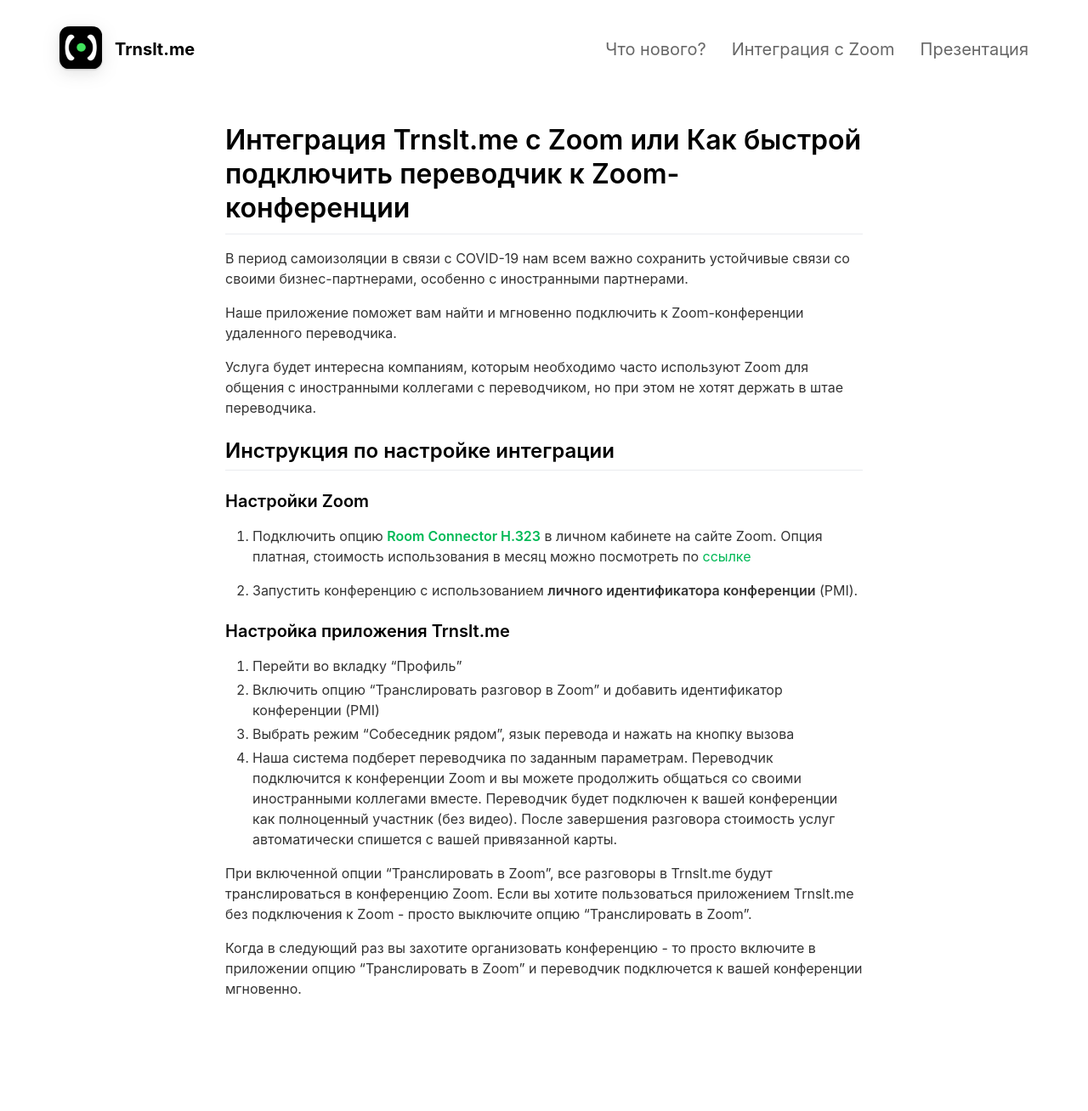
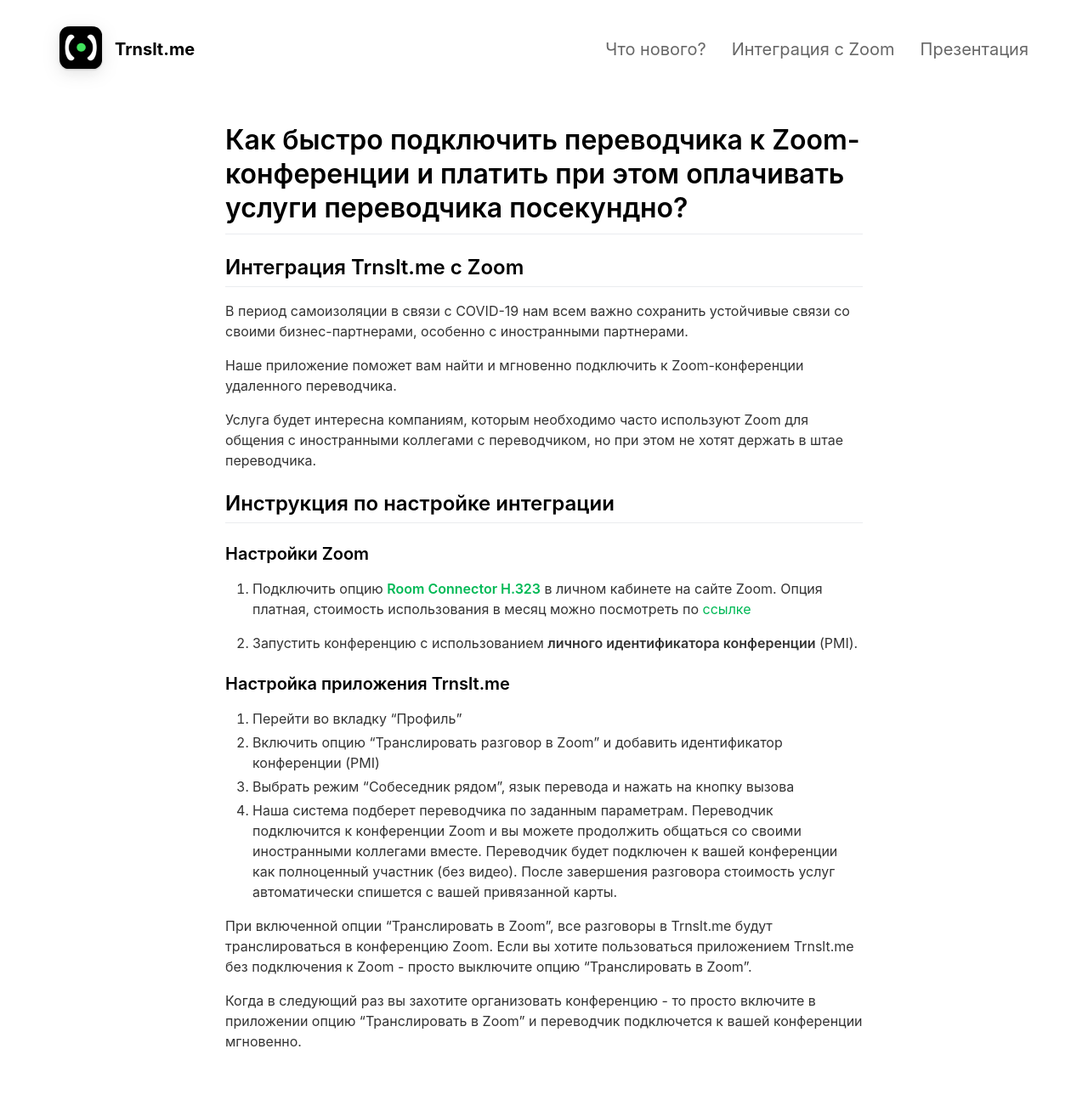
Before and after one commit to trnslt/trnslt.github.io, a Jekyll site: the page built from _pages/zoom-help-ru.md, in a window 1280 px wide. Shown: the whole page at 85% size. Built offline with Jekyll 4.4.1, drawn with Linux system fonts in a browser that asks for light colours; nearby versions of some CDN libraries; before the commit the page ends 1246 px from its top, so only the background shows below that.

Commit message:
- Bugfixes

```diff
--- a/_pages/zoom-help-ru.md
+++ b/_pages/zoom-help-ru.md
@@ -5,7 +5,9 @@
 include_in_footer: false
 ---
 
-# Интеграция Trnslt.me с Zoom или Как быстрой подключить переводчик к Zoom-конференции
+# Как быстро подключить переводчика к Zoom-конференции и платить при этом оплачивать услуги переводчика посекундно?
+
+## Интеграция Trnslt.me с Zoom
 
 В период самоизоляции в связи с COVID-19 нам всем важно сохранить устойчивые связи со своими бизнес-партнерами, особенно с иностранными партнерами.
 
```
